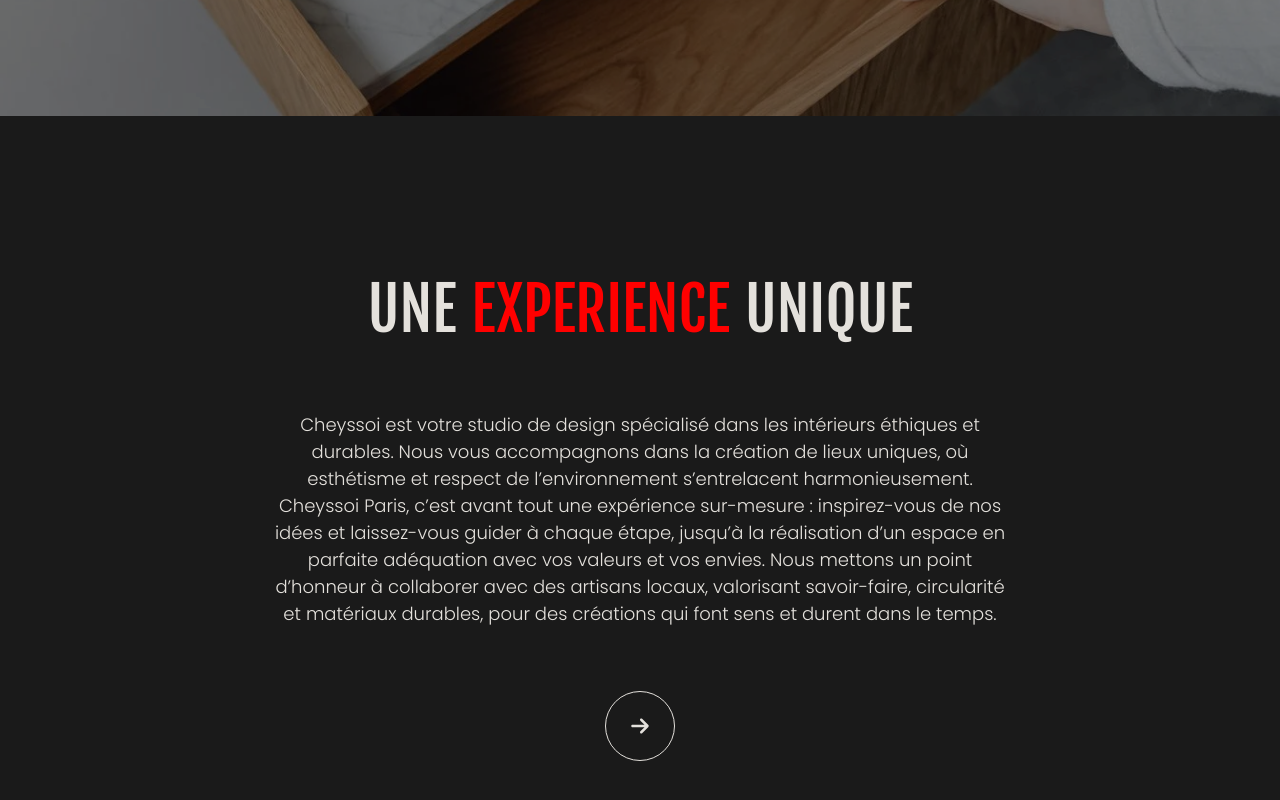
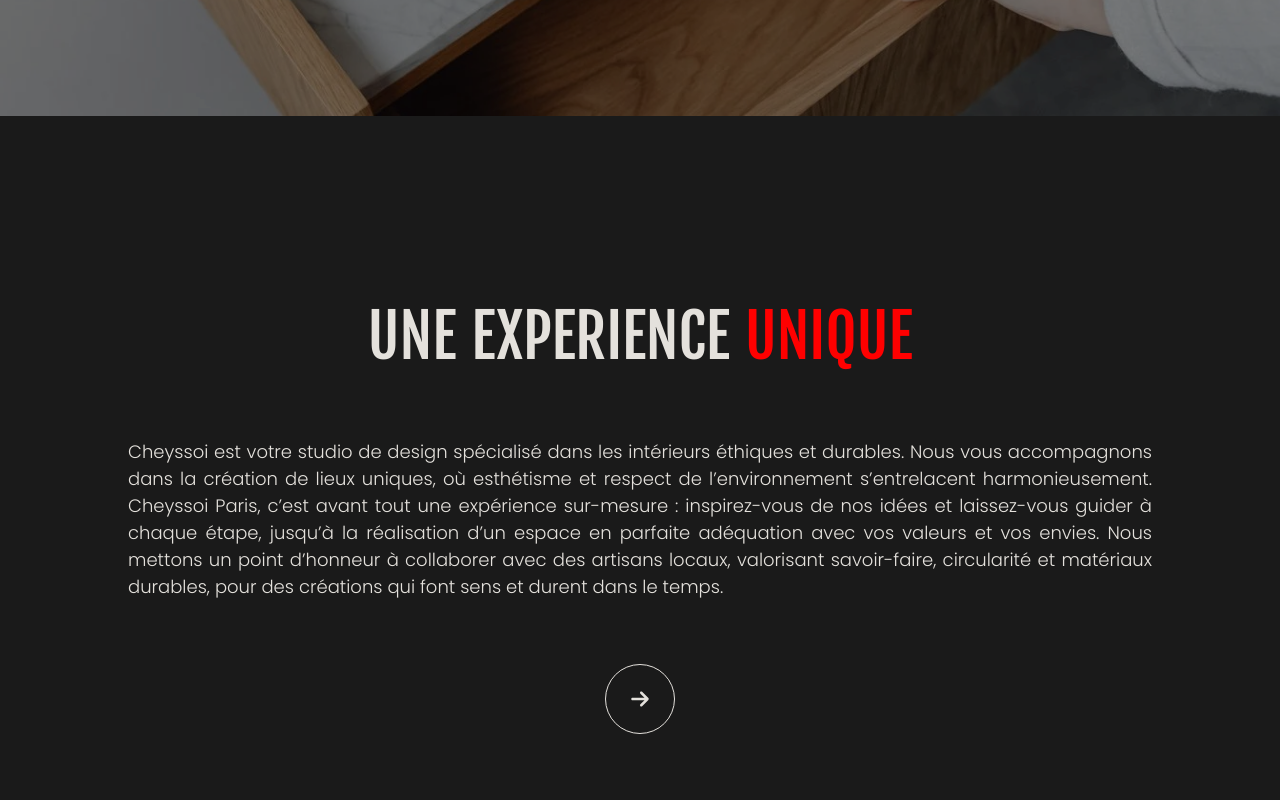
Before and after one commit to Scharlyopitz/CHEYSSOI-PARIS, a React (Vite) app: page / in a window 1280 px wide. Shown: the part 684-1484 px from the top of the page. Built offline with nearby package versions, Linux system fonts and the light colour scheme.

Commit message:
Changement alignement du texte

```diff
--- a/src/sass/pages/Home/_connextSection.scss
+++ b/src/sass/pages/Home/_connextSection.scss
@@ -9,15 +9,15 @@
 
   .titleSection {
     h2 {
-      &:nth-child(2) {
+      &:last-child {
         color: $Red;
       }
     }
   }
 
   p {
-    width: 750px;
-    text-align: center;
+    width: 80vw;
+    text-align: justify;
     margin: 8vh 0;
   }
 
--- a/src/style/style.css
+++ b/src/style/style.css
@@ -134,12 +134,12 @@ nav .menu .link:hover::after {
   align-items: center;
   color: #e4e1dc;
 }
-#ConnextSection .titleSection h2:nth-child(2) {
+#ConnextSection .titleSection h2:last-child {
   color: #ff0000;
 }
 #ConnextSection p {
-  width: 750px;
-  text-align: center;
+  width: 80vw;
+  text-align: justify;
   margin: 8vh 0;
 }
 #ConnextSection .button {
```
Also changed, not shown: 1 other file (tests, documents, lock files or other folders).
